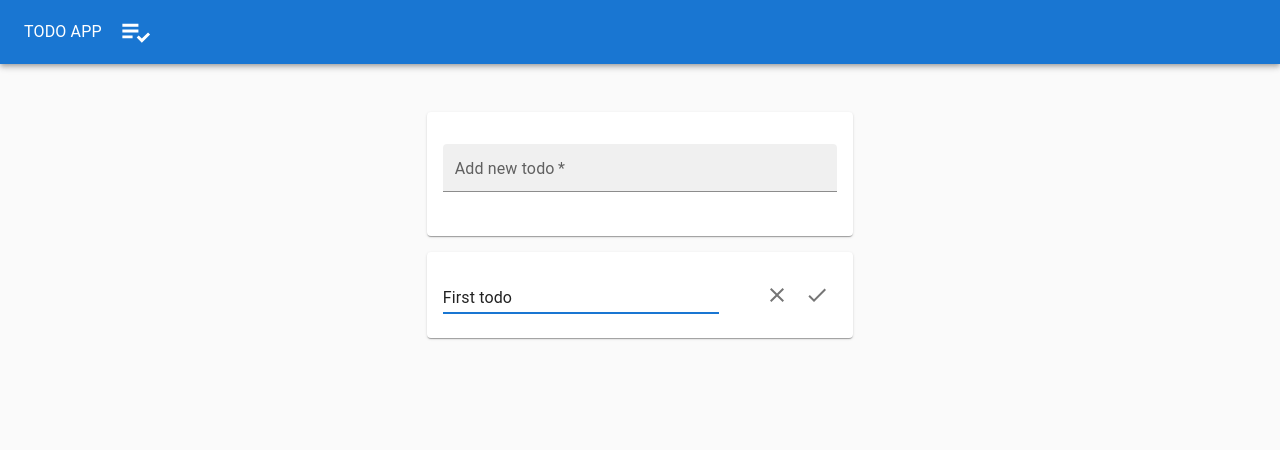
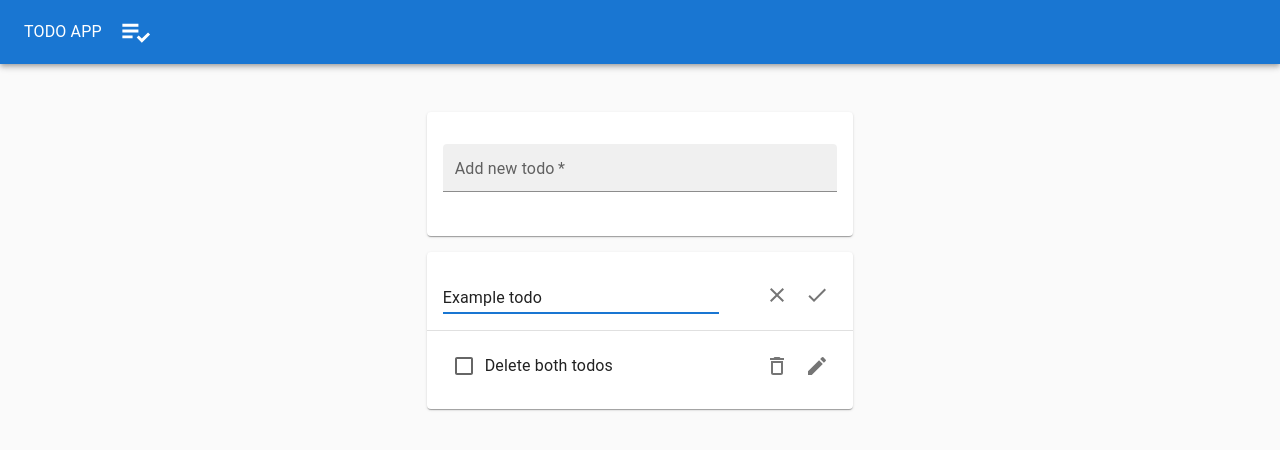
Before and after one commit to Santiago-Pe/todo-app, a React (Create React App) app: page / in a window 1280 px wide. Both pictures are taken after a click on the button 817 px from the left and 295 px from the top of the page. Shown: the top 450 px of the page. Built offline with nearby package versions, Linux system fonts and the light colour scheme.

Commit message:
add redcuers

```diff
--- a/src/Components/EditTodoForm/EditTodoForm.js
+++ b/src/Components/EditTodoForm/EditTodoForm.js
@@ -1,11 +1,14 @@
 /* ---------- Dependencies ---------- */
-import React from "react";
+import React, {useContext} from "react";
 import {TextField, IconButton} from '@mui/material'
 import CloseIcon from '@mui/icons-material/Close';
 import CheckIcon from '@mui/icons-material/Check';
 
 /* ---------- Hooks ---------- */
 import useInputState from '../../Hooks/useInputState';
+
+/* ---------- Context ---------- */
+import { TodosContext } from "../../Context/TodoContext";
 
 /* ---------- Styles ---------- */
 import './EditTodoForm.css'
@@ -14,10 +17,11 @@ import './EditTodoForm.css'
 
 /* ---------- Hooks ---------- */
 
-const EditTodoForm = ({initialValue, editTodo, id, toggleEditForm}) => {
+const EditTodoForm = ({initialValue, id, toggleEditForm}) => {
 
 /* ---------- State ---------- */
 const [value, handleChange, reset] = useInputState(initialValue);
+const {dispatch} = useContext(TodosContext)
 
 /* ---------- Functions ---------- */
 /* ---------- Render ---------- */
@@ -27,7 +31,7 @@ return (
     <form
       onSubmit={(e) => {
         e.preventDefault();
-        editTodo(id, value);
+        dispatch({type: 'EDIT', id: id, newTask: value})
         reset();
         toggleEditForm();
       }}
--- a/src/Components/TodoApp/TodoApp.js
+++ b/src/Components/TodoApp/TodoApp.js
@@ -1,20 +1,18 @@
 /* ---------- Dependencies ---------- */
+import React from 'react';
 import PlaylistAddCheckIcon from '@mui/icons-material/PlaylistAddCheck';
 import { Typography, AppBar, Toolbar, Paper, Grid } from "@mui/material";
-
-/* ---------- Hooks ---------- */
-import useTodoState from "../../Hooks/useTodoState";
-
 
 /* ---------- Chiled Component ---------- */
 import TodoList from "../TodoList/TodoList";
 import TodoForm from "../TodoForm/TodoForm";
 
+/* ---------- Context ---------- */
+import { TodosProvider } from '../../Context/TodoContext';
+
+
 /* ---------- Component ---------- */
 const TodoApp = () => {
-    const initialTodos = [{id: 1, task: 'First todo', completed: false}]
-    const {todos, addTodo, removeTodo, toggleTodo, editTodo} = useTodoState(initialTodos)
-
 
     /* ---------- Render ---------- */
     return (
@@ -37,13 +35,10 @@ const TodoApp = () => {
         </AppBar>
         <Grid container justifyContent="center" style={{ marginTop: "2rem" }}>
           <Grid item xs={11} md={8} lg={4}>
-            <TodoForm addTodo={addTodo} />
-            <TodoList
-              todos={todos}
-              removeTodo={removeTodo}
-              toggleTodo={toggleTodo}
-              editTodo={editTodo}
-            />
+          <TodosProvider>
+            <TodoForm  />
+            <TodoList />
+          </TodosProvider>
           </Grid>
         </Grid>
       </Paper>
--- a/src/Components/TodoForm/TodoForm.js
+++ b/src/Components/TodoForm/TodoForm.js
@@ -1,15 +1,19 @@
 /* ---------- Dependencies ---------- */
-import React from "react";
+import React, { useContext } from "react";
 import {Paper, TextField, Button} from '@mui/material'
 
 /* ---------- Hooks ---------- */
 import useInputState from '../../Hooks/useInputState'
 
-const TodoForm = ({addTodo}) => {
+/* ---------- Context ---------- */
+import { TodosContext } from "../../Context/TodoContext";
+
+const TodoForm = () => {
 
 /* ---------- State ---------- */
 const [value, handleChange, reset] = useInputState('');
 
+const {dispatch} = useContext(TodosContext)
 /* ---------- Functions ---------- */
 /* ---------- Render ---------- */
 
@@ -18,7 +22,7 @@ return (
     <form
       onSubmit={(e) => {
         e.preventDefault();
-        addTodo(value);
+        dispatch({type: 'ADD', task: value});
         reset();
       }}
       style={{ padding: "1rem" }}
--- a/src/Components/TodoItem/TodoItem.js
+++ b/src/Components/TodoItem/TodoItem.js
@@ -1,5 +1,5 @@
 /* ---------- Dependencies ---------- */
-import React from "react";
+import React, {useContext} from "react";
 import {
   ListItem,
   ListItemText,
@@ -13,34 +13,31 @@ import EditIcon from "@mui/icons-material/Edit";
 /* ---------- Chiled Component ---------- */
 import EditTodoForm from "../EditTodoForm/EditTodoForm";
 
+/* ---------- Context ---------- */
+import { TodosContext } from "../../Context/TodoContext";
+
 /* ---------- Hooks ---------- */
 import useToggleState from "../../Hooks/useToggleState";
 
 // import {Paper, List, ListItem, Divider, ListItemText} from "@mui/material";
 
-const TodoItem = ({
-  task,
-  completed,
-  removeTodo,
-  id,
-  toggleTodo,
-  editTodo,
-}) => {
+const TodoItem = ({ task, completed, id }) => {
   /* ---------- State ---------- */
   const [isEditing, toggle] = useToggleState();
+  const {dispatch} = useContext(TodosContext)
 
   /* ---------- Render ---------- */
   return (
 
     <ListItem style={{height: '70px'}}>
       {isEditing ? (
-        <EditTodoForm initialValue={task} editTodo={editTodo} id={id} toggleEditForm={toggle}/>
+        <EditTodoForm initialValue={task} id={id} toggleEditForm={toggle}/>
       ) : (
         <>
           <Checkbox
             checked={completed}
             tabIndex={-1}
-            onClick={() => toggleTodo(id)}
+            onClick={() => dispatch({type: 'TOGGLE', id: id})}
           />
           <ListItemText
             style={{ textDecoration: completed ? "line-through" : "none" }}
@@ -48,7 +45,7 @@ const TodoItem = ({
             {task}
           </ListItemText>
           <ListItemSecondaryAction></ListItemSecondaryAction>
-          <IconButton aria-label="Delete" onClick={() => removeTodo(id)}>
+          <IconButton aria-label="Delete" onClick={() => dispatch({type: 'REMOVE', id: id})}>
             <DeleteOutlineIcon />
           </IconButton>
           <IconButton aria-label="Edit" onClick={() => toggle(!isEditing)}>
--- a/src/Components/TodoList/TodoList.js
+++ b/src/Components/TodoList/TodoList.js
@@ -1,11 +1,16 @@
 /* ---------- Dependencies ---------- */
-import React from "react";
+import React,{useContext} from "react";
 import {Paper, List, Divider} from "@mui/material";
+
+/* ---------- Childe Component ---------- */
 import TodoItem from "../TodoItem/TodoItem";
 
-const TodoList = ({todos, removeTodo, toggleTodo, editTodo}) => {
+/* ---------- Context ---------- */
+import { TodosContext } from "../../Context/TodoContext";
+
+const TodoList = () => {
     /* ---------- Destructuring Props / States ---------- */
-
+    const {todos} = useContext(TodosContext)
 
 
     /* ---------- Render ---------- */
@@ -19,10 +24,8 @@ const TodoList = ({todos, removeTodo, toggleTodo, editTodo}) => {
                   task={t.task}
                   completed={t.completed}
                   key={t.id}
-                  removeTodo={removeTodo}
+                  //{...todos}
                   id={t.id}
-                  toggleTodo={toggleTodo}
-                  editTodo={editTodo}
                 />
                { i < todos.length - 1 && <Divider />}
               </>
--- /dev/null
+++ b/src/Context/TodoContext.js
@@ -0,0 +1,26 @@
+/* ---------- Dependencies ---------- */
+import React, {createContext, useReducer} from "react";
+
+/* ---------- Reducers ---------- */
+import todosReducer from '../Reducers/TodosReducer'
+
+/* ---------- Reducers ---------- */
+const defaultTodos = [
+    {id: 1, task: 'Example todo', completed: true},
+    {id: 2, task: 'Delete both todos', completed: false}
+]
+/* ---------- Context ---------- */
+export const TodosContext = createContext();
+
+/* ---------- Componente ---------- */
+export function TodosProvider (props) {
+
+    const [todos, dispatch] = useReducer(todosReducer, defaultTodos);
+
+
+    return(
+        <TodosContext.Provider value={{todos, dispatch}}>
+            {props.children}
+        </TodosContext.Provider>
+    )
+}
--- /dev/null
+++ b/src/Reducers/TodosReducer.js
@@ -0,0 +1,23 @@
+/* ---------- Dependecies ---------- */
+import { v4 as uuidv4 } from 'uuid';
+
+ const reducer = (state, action) => {
+
+/* ---------- Functions ---------- */
+
+    switch(action.type){
+        case 'ADD':
+            return [...state, {id: uuidv4(), task: action.task, completed: false}];
+        case 'REMOVE':
+            return state.filter( t => t.id !== action.id);
+        case 'EDIT':
+            return state.map( t => t.id === action.id ? {...t, task: action.newTask} : t)
+        case 'TOGGLE':
+            return state.map( t => t.id === action.id ? {...t, completed: !t.completed} : t)
+        default:
+            return state
+    }
+}
+
+
+export default reducer;
```
